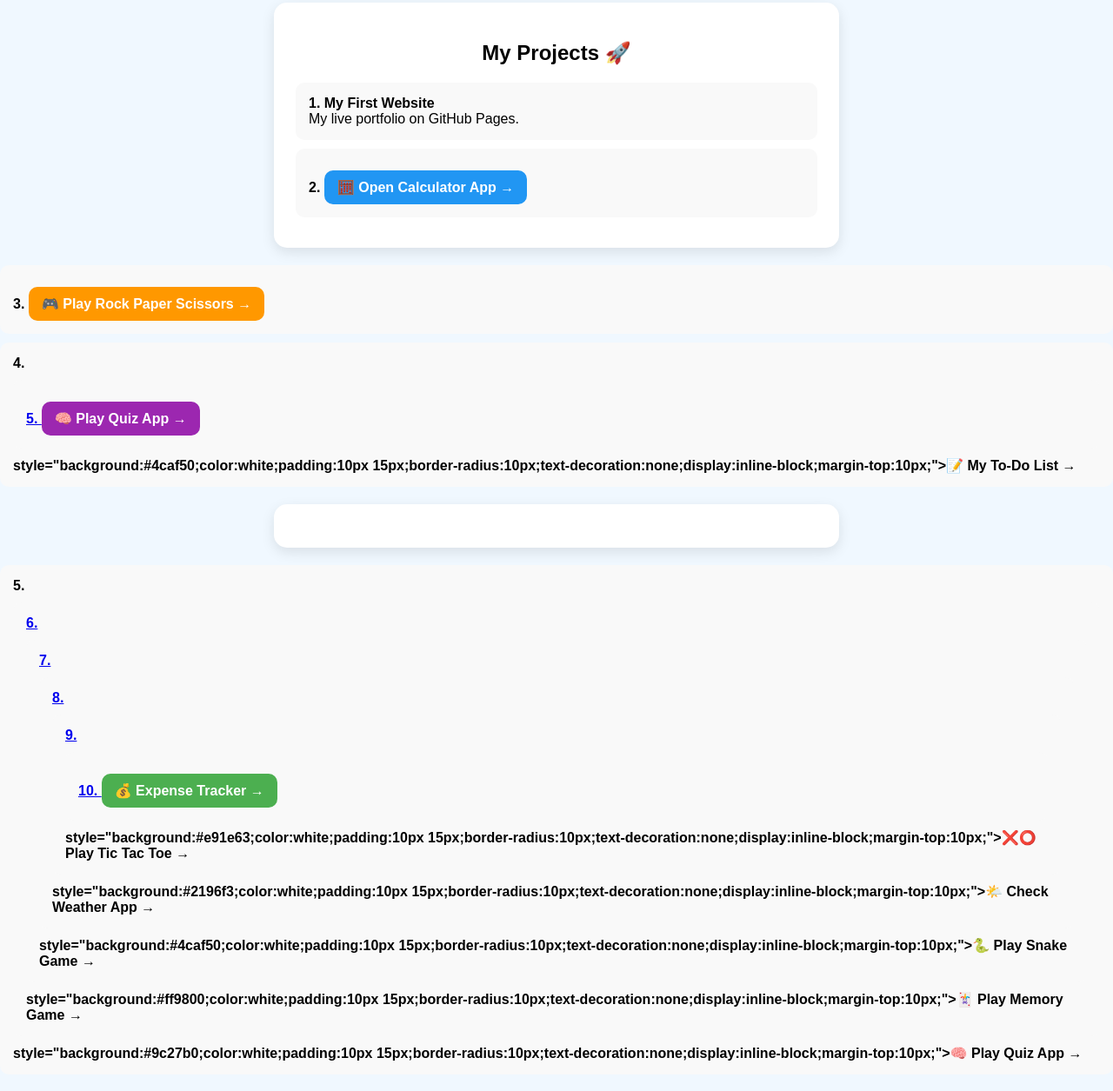
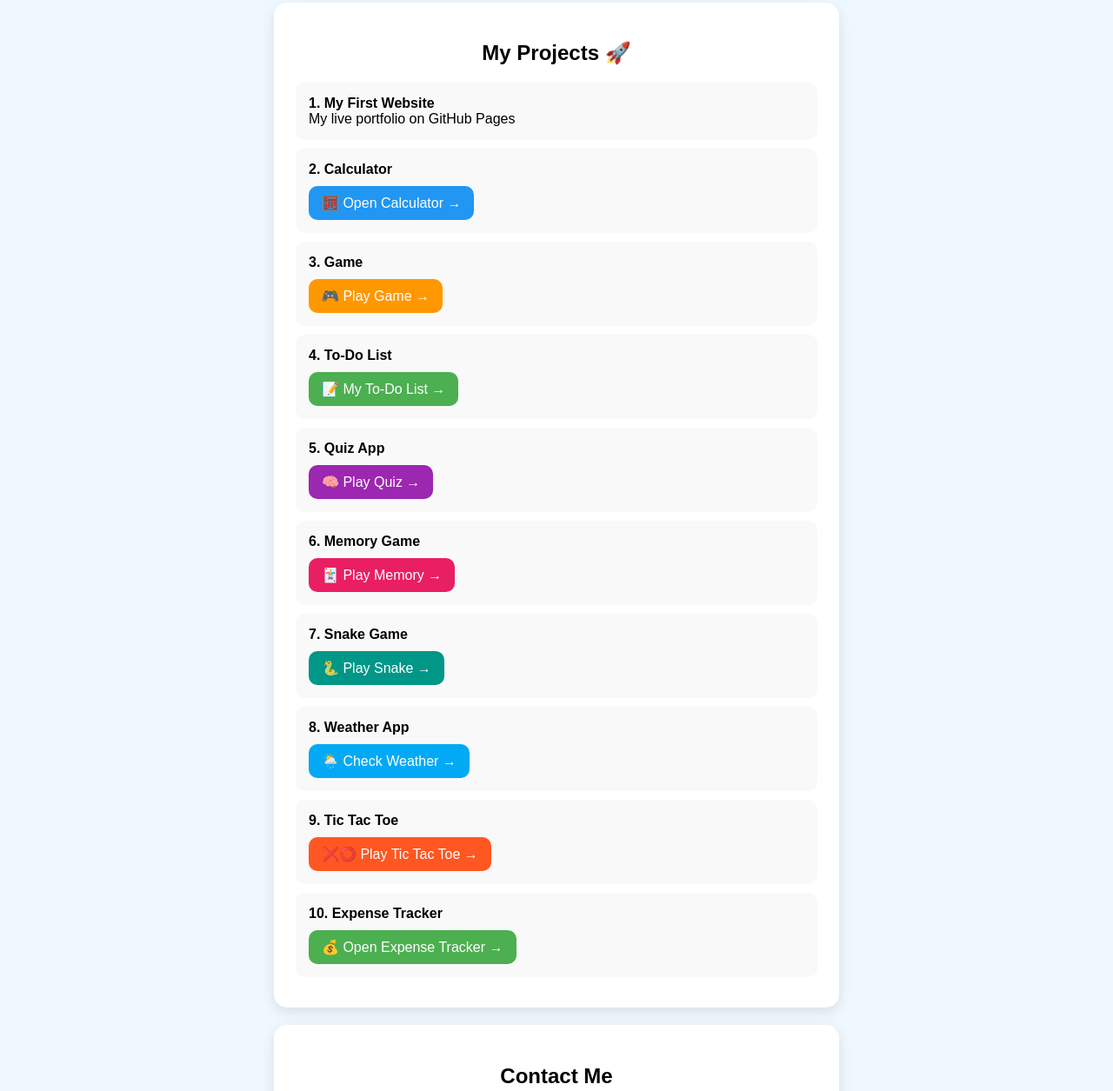
Before and after one commit to mezbah58630-stack/mezbah58630-stack.github.io, a plain HTML site: page index.html in a window 1280 px wide. Shown: the part 861-2116 px from the top of the page at 87% size. Drawn offline with Linux system fonts and the light colour scheme.

Commit message:
Revise project details and contact information
Updated project list and contact section with new links and styles.

```diff
--- a/index.html
+++ b/index.html
@@ -39,23 +39,33 @@ button { background: #0a66c2; color: white; border: none; padding: 12px 25px; bo
 <span class="skill">✅ GitHub</span>
 <span class="skill">✅ JavaScript</span>
 </div>
+<div class="box">
+<h2>My Projects 🚀</h2>
+
+<div class="project"><b>1. My First Website</b><br>My live portfolio on GitHub Pages</div>
+
+<div class="project"><b>2. Calculator</b><br><a href="calculator.html" style="background:#2196f3;color:white;padding:10px 15px;border-radius:10px;text-decoration:none;display:inline-block;margin-top:10px;">🧮 Open Calculator →</a></div>
+
+<div class="project"><b>3. Game</b><br><a href="game.html" style="background:#ff9800;color:white;padding:10px 15px;border-radius:10px;text-decoration:none;display:inline-block;margin-top:10px;">🎮 Play Game →</a></div>
+
+<div class="project"><b>4. To-Do List</b><br><a href="todo.html" style="background:#4caf50;color:white;padding:10px 15px;border-radius:10px;text-decoration:none;display:inline-block;margin-top:10px;">📝 My To-Do List →</a></div>
+
+<div class="project"><b>5. Quiz App</b><br><a href="quiz.html" style="background:#9c27b0;color:white;padding:10px 15px;border-radius:10px;text-decoration:none;display:inline-block;margin-top:10px;">🧠 Play Quiz →</a></div>
+
+<div class="project"><b>6. Memory Game</b><br><a href="memory.html" style="background:#e91e63;color:white;padding:10px 15px;border-radius:10px;text-decoration:none;display:inline-block;margin-top:10px;">🃏 Play Memory →</a></div>
+
+<div class="project"><b>7. Snake Game</b><br><a href="snake.html" style="background:#009688;color:white;padding:10px 15px;border-radius:10px;text-decoration:none;display:inline-block;margin-top:10px;">🐍 Play Snake →</a></div>
+
+<div class="project"><b>8. Weather App</b><br><a href="weather.html" style="background:#03a9f4;color:white;padding:10px 15px;border-radius:10px;text-decoration:none;display:inline-block;margin-top:10px;">🌦️ Check Weather →</a></div>
+
+<div class="project"><b>9. Tic Tac Toe</b><br><a href="tictactoe.html" style="background:#ff5722;color:white;padding:10px 15px;border-radius:10px;text-decoration:none;display:inline-block;margin-top:10px;">❌⭕ Play Tic Tac Toe →</a></div>
+
+<div class="project"><b>10. Expense Tracker</b><br><a href="expense.html" style="background:#4caf50;color:white;padding:10px 15px;border-radius:10px;text-decoration:none;display:inline-block;margin-top:10px;">💰 Open Expense Tracker →</a></div>
+
+</div>
 
 <div class="box">
-<h2>My Projects 🚀</h2>
-<div class="project"><b>1. My First Website</b><br>My live portfolio on GitHub Pages.</div>
-<div class="project"><b>2. <a href="calculator.html" style="background:#2196f3;color:white;padding:10px 15px;border-radius:10px;text-decoration:none;display:inline-block;margin-top:10px;">🧮 Open Calculator App →</a>
-</div></div>
-  <div class="project"><b>3. <a href="game.html" style="background:#ff9800;color:white;padding:10px 15px;border-radius:10px;text-decoration:none;display:inline-block;margin-top:10px;">🎮 Play Rock Paper Scissors →</a></b></div>
-</div><div class="project"><b>4. <a href="todo.html" </div>
-  <div class="project"><b>5. <a href="quiz.html" style="background:#9c27b0;color:white;padding:10px 15px;border-radius:10px;text-decoration:none;display:inline-block;margin-top:10px;">🧠 Play Quiz App →</a></b></div>style="background:#4caf50;color:white;padding:10px 15px;border-radius:10px;text-decoration:none;display:inline-block;margin-top:10px;">📝 My To-Do List →</a></b></div>
-<div class="box"></div>
-  <div class="project"><b>5. <a href="quiz.html"</div>
-    <div class="project"><b>6. <a href="memory.html"</div>
-      <div class="project"><b>7. <a href="snake.html" </div>
-     <div class="project"><b>8. <a href="weather.html"</div>
-       <div class="project"><b>9. <a href="tictactoe.html"</div>
-         <div class="project"><b>10. <a href="expense.html" style="background:#4caf50;color:white;padding:10px 15px;border-radius:10px;text-decoration:none;display:inline-block;margin-top:10px;">💰 Expense Tracker →</a></b></div>style="background:#e91e63;color:white;padding:10px 15px;border-radius:10px;text-decoration:none;display:inline-block;margin-top:10px;">❌⭕ Play Tic Tac Toe →</a></b></div>style="background:#2196f3;color:white;padding:10px 15px;border-radius:10px;text-decoration:none;display:inline-block;margin-top:10px;">🌤️ Check Weather App →</a></b></div>   style="background:#4caf50;color:white;padding:10px 15px;border-radius:10px;text-decoration:none;display:inline-block;margin-top:10px;">🐍 Play Snake Game →</a></b></div>style="background:#ff9800;color:white;padding:10px 15px;border-radius:10px;text-decoration:none;display:inline-block;margin-top:10px;">🃏 Play Memory Game →</a></b></div>style="background:#9c27b0;color:white;padding:10px 15px;border-radius:10px;text-decoration:none;display:inline-block;margin-top:10px;">🧠 Play Quiz App →</a></b></div>
-<h2>Contact Me</h2>
+<h2>Contact Me</h2><h2>Contact Me</h2>
 <p>📧 mezbah58630@gmail.com</p>
 <p>📍 Dhaka, Bangladesh</p>
 <br>
```
